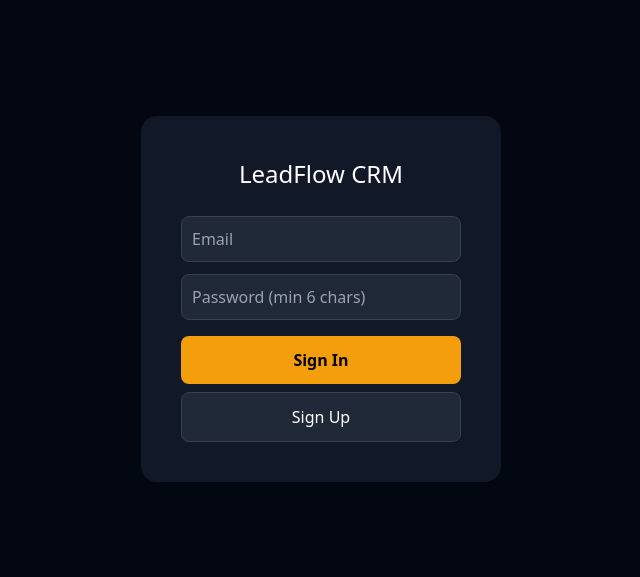
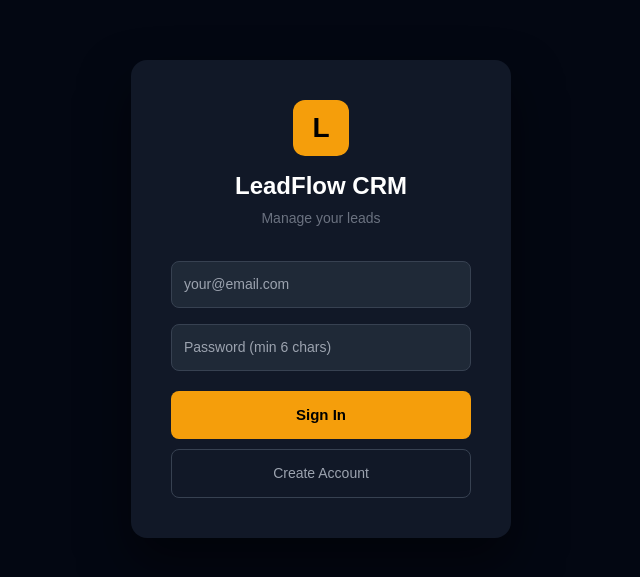
Before and after one commit to niragkshah/leadflow-crm, a Next.js app: page /login in a window 1280 px wide. Shown: the part 101-678 px from the top of the page, without its empty margins (319-959 px from the left). Built offline with nearby package versions, Linux system fonts and the light colour scheme; no server answers.

Commit message:
new login

```diff
--- a/app/login/page.js
+++ b/app/login/page.js
@@ -1,42 +1,78 @@
 'use client'
-import { useState } from 'react'
-import { createClient } from '@supabase/supabase-js'
-
-const supabase = createClient(
-  process.env.NEXT_PUBLIC_SUPABASE_URL,
-  process.env.NEXT_PUBLIC_SUPABASE_ANON_KEY
-)
+import { useState, useEffect } from 'react'
 
 export default function LoginPage() {
   const [email, setEmail] = useState('')
   const [password, setPassword] = useState('')
   const [msg, setMsg] = useState('')
+  const [supabase, setSupabase] = useState(null)
+
+  useEffect(() => {
+    const { createClient } = require('@supabase/supabase-js')
+    const client = createClient(
+      process.env.NEXT_PUBLIC_SUPABASE_URL,
+      process.env.NEXT_PUBLIC_SUPABASE_ANON_KEY
+    )
+    setSupabase(client)
+  }, [])
 
   const signIn = async () => {
+    if (!supabase) return setMsg('Loading...')
     setMsg('Signing in...')
-    const { error } = await supabase.auth.signInWithPassword({ email, password })
-    if (error) setMsg(error.message)
-    else window.location.href = '/dashboard'
+    const { data, error } = await supabase.auth.signInWithPassword({ email, password })
+    if (error) {
+      setMsg('Error: ' + error.message)
+    } else {
+      setMsg('Success! Redirecting...')
+      window.location.replace('/dashboard')
+    }
   }
 
   const signUp = async () => {
+    if (!supabase) return setMsg('Loading...')
     setMsg('Creating account...')
     const { error } = await supabase.auth.signUp({ email, password })
-    if (error) setMsg(error.message)
-    else { setMsg('Account created! Signing in...'); setTimeout(() => signIn(), 1000) }
+    if (error) {
+      setMsg('Error: ' + error.message)
+    } else {
+      setMsg('Account created! Signing in...')
+      setTimeout(() => signIn(), 1500)
+    }
   }
 
   return (
-    <div style={{minHeight:'100vh',background:'#030712',display:'flex',alignItems:'center',justifyContent:'center'}}>
-      <div style={{background:'#111827',padding:'40px',borderRadius:'16px',width:'360px'}}>
-        <h1 style={{color:'white',textAlign:'center',marginBottom:'24px',fontSize:'24px'}}>LeadFlow CRM</h1>
-        <input type="email" placeholder="Email" value={email} onChange={e=>setEmail(e.target.value)}
-          style={{width:'100%',padding:'10px',marginBottom:'12px',borderRadius:'8px',border:'1px solid #374151',background:'#1F2937',color:'white',boxSizing:'border-box'}}/>
-        <input type="password" placeholder="Password (min 6 chars)" value={password} onChange={e=>setPassword(e.target.value)}
-          style={{width:'100%',padding:'10px',marginBottom:'16px',borderRadius:'8px',border:'1px solid #374151',background:'#1F2937',color:'white',boxSizing:'border-box'}}/>
-        <button onClick={signIn} style={{width:'100%',padding:'12px',background:'#F59E0B',color:'black',fontWeight:'bold',borderRadius:'8px',border:'none',cursor:'pointer',marginBottom:'8px'}}>Sign In</button>
-        <button onClick={signUp} style={{width:'100%',padding:'12px',background:'#1F2937',color:'white',borderRadius:'8px',border:'1px solid #374151',cursor:'pointer'}}>Sign Up</button>
-        {msg && <p style={{color:'#F59E0B',textAlign:'center',marginTop:'12px'}}>{msg}</p>}
+    <div style={{minHeight:'100vh',background:'#030712',display:'flex',alignItems:'center',justifyContent:'center',fontFamily:'sans-serif'}}>
+      <div style={{background:'#111827',padding:'40px',borderRadius:'16px',width:'380px',boxShadow:'0 25px 50px rgba(0,0,0,0.5)'}}>
+        <div style={{textAlign:'center',marginBottom:'32px'}}>
+          <div style={{width:'56px',height:'56px',background:'#F59E0B',borderRadius:'12px',display:'inline-flex',alignItems:'center',justifyContent:'center',marginBottom:'12px'}}>
+            <span style={{fontSize:'28px',fontWeight:'900',color:'black'}}>L</span>
+          </div>
+          <h1 style={{color:'white',fontSize:'24px',fontWeight:'700',margin:'0'}}>LeadFlow CRM</h1>
+          <p style={{color:'#6B7280',fontSize:'14px',marginTop:'4px'}}>Manage your leads</p>
+        </div>
+        <div style={{marginBottom:'16px'}}>
+          <input type="email" placeholder="your@email.com" value={email}
+            onChange={e=>setEmail(e.target.value)}
+            style={{width:'100%',padding:'12px',borderRadius:'8px',border:'1px solid #374151',background:'#1F2937',color:'white',fontSize:'14px',boxSizing:'border-box'}}/>
+        </div>
+        <div style={{marginBottom:'20px'}}>
+          <input type="password" placeholder="Password (min 6 chars)" value={password}
+            onChange={e=>setPassword(e.target.value)}
+            style={{width:'100%',padding:'12px',borderRadius:'8px',border:'1px solid #374151',background:'#1F2937',color:'white',fontSize:'14px',boxSizing:'border-box'}}/>
+        </div>
+        <button onClick={signIn}
+          style={{width:'100%',padding:'13px',background:'#F59E0B',color:'black',fontWeight:'700',borderRadius:'8px',border:'none',cursor:'pointer',fontSize:'15px',marginBottom:'10px'}}>
+          Sign In
+        </button>
+        <button onClick={signUp}
+          style={{width:'100%',padding:'13px',background:'transparent',color:'#9CA3AF',borderRadius:'8px',border:'1px solid #374151',cursor:'pointer',fontSize:'14px'}}>
+          Create Account
+        </button>
+        {msg && (
+          <div style={{marginTop:'16px',padding:'12px',background:'#1F2937',borderRadius:'8px',color:'#F59E0B',fontSize:'13px',textAlign:'center'}}>
+            {msg}
+          </div>
+        )}
       </div>
     </div>
   )
```
